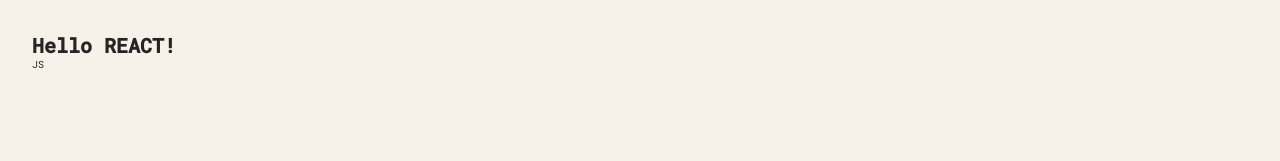
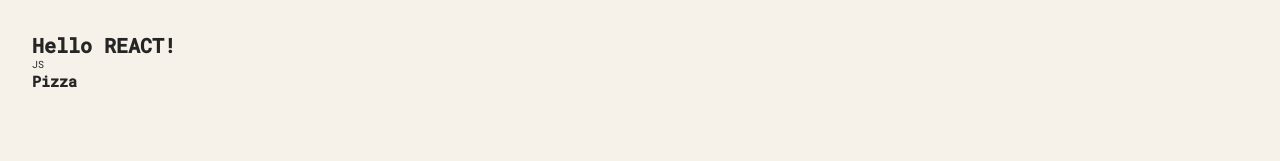
Before and after one commit to Scientific-Research/pizza-menu, a React (Vite) app: page / in a window 1280 px wide. Shown: the top 161 px of the page. Built offline with nearby package versions, Linux system fonts and the light colour scheme.

Commit message:
the Pizza function as Pizza component is displaying now on the Browser!

```diff
--- a/src/App.tsx
+++ b/src/App.tsx
@@ -8,3 +8,10 @@
     </>
   );
 }
+
+// NOTE: two important rules in React, when we write Components as function:
+// 1) The name of function must start with Uppercase letter!
+// 2) The function has to return some markup for example in form of JSX or even nothing => return null
+export const Pizza = () => {
+  return <h2>Pizza</h2>;
+};
--- a/src/main.tsx
+++ b/src/main.tsx
@@ -1,10 +1,11 @@
 import React from "react";
 import ReactDOM from "react-dom/client";
-import App from "./App";
+import App, { Pizza } from "./App";
 import "./index.css";
 
 ReactDOM.createRoot(document.getElementById("root") as HTMLElement).render(
   <React.StrictMode>
     <App />
+    <Pizza />
   </React.StrictMode>
 );
```
